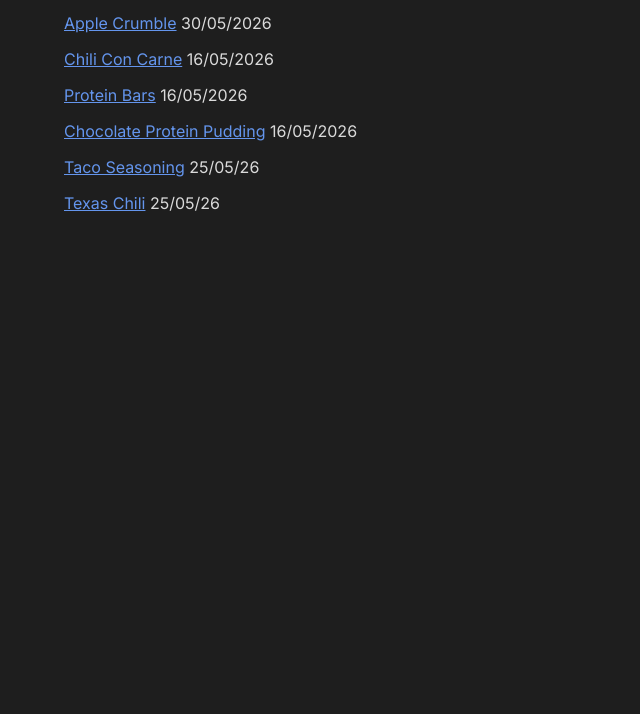
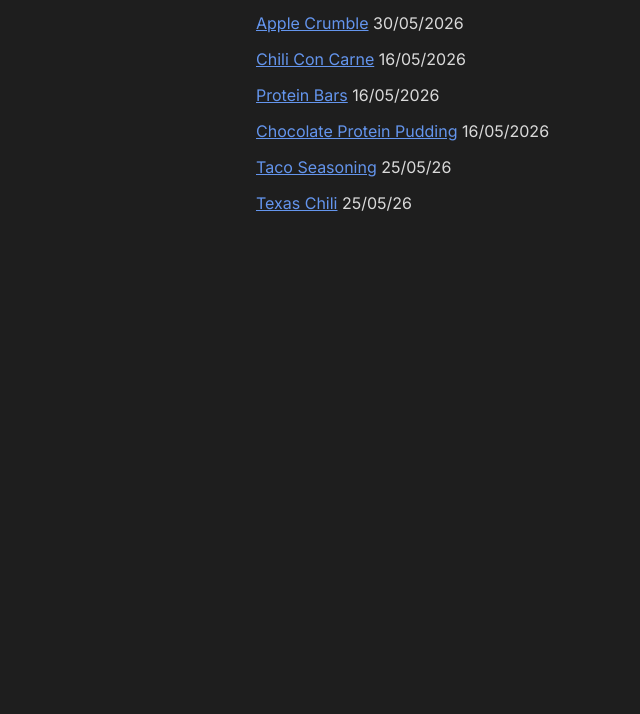
Before and after one commit to lukeeyles/recipes, a plain HTML site: page index.html in a window 1280 px wide. Shown: the part 86-800 px from the top of the page, without its empty margins (0-640 px from the left). Drawn offline with Linux system fonts and the light colour scheme.

Commit message:
content width

```diff
--- a/styles.css
+++ b/styles.css
@@ -4,8 +4,11 @@ body {
     font-family: "Inter", sans-serif;
     font-style: normal;
     color: #dadada;
-    padding-left: clamp(1rem, 5vw, 5rem);
-    padding-right: clamp(1rem, 5vw, 5rem);
+    max-width: 50rem;
+    width: 100%;
+    padding-inline: 1rem;
+    box-sizing: border-box;
+    margin: auto;
 }
 
 hr {
```
